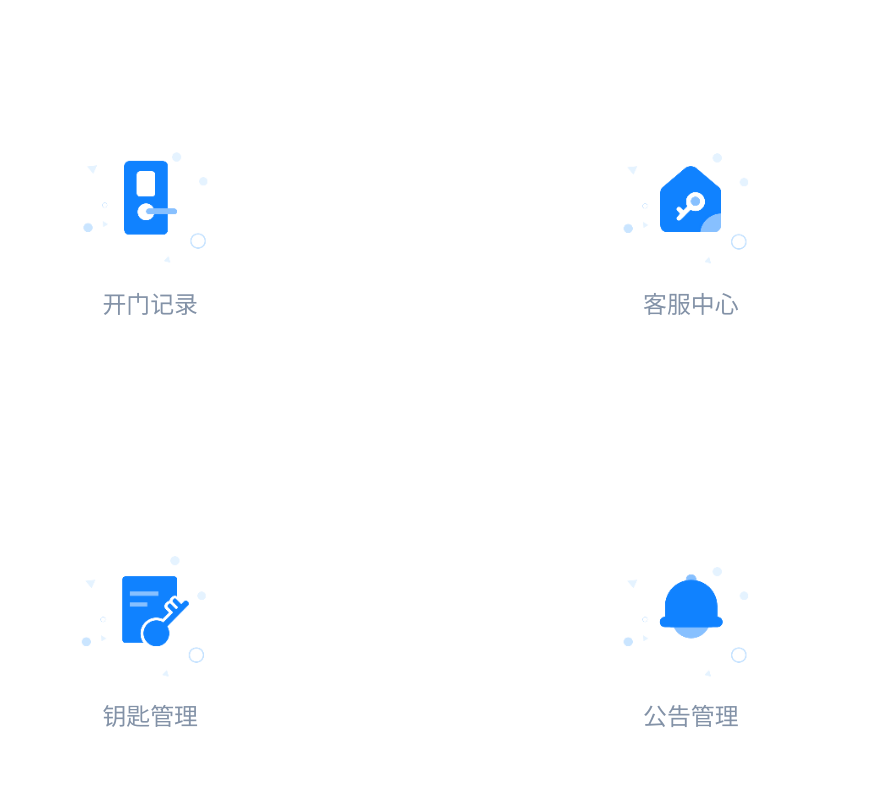
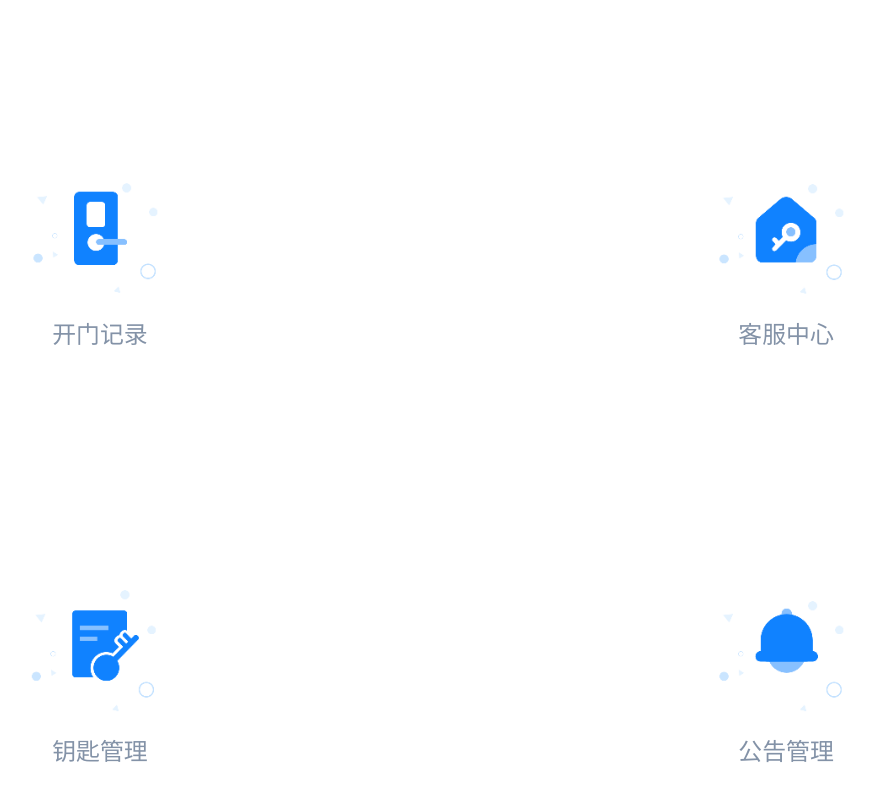
Before and after one commit to 977106024/menjin-admin, a Vue app: page / in a window 1280 px wide. Shown: the part 496-1296 px from the top of the page, without its empty margins (197-1071 px from the left). Built offline with nearby package versions, Linux system fonts and the light colour scheme.

Commit message:
路由调整

```diff
--- a/src/page/index.vue
+++ b/src/page/index.vue
@@ -17,14 +17,14 @@
                 <img src="@/assets/image/kefu2.png" alt="">
                 <span>客服中心</span>
             </li>
-            <li>
+            <router-link to="/key" tag="li">
                 <img src="@/assets/image/key2.png" alt="">
                 <span>钥匙管理</span>
-            </li>
-            <li>
+            </router-link>
+            <router-link to="/notice" tag="li">
                 <img src="@/assets/image/notice2.png" alt="">
                 <span>公告管理</span>
-            </li>
+            </router-link>
         </ul>
     </div>
 </template>
@@ -38,16 +38,18 @@
 <style scoped>
     #index{
         font-size: .28rem;
-        margin-top: 1.2rem;
+        margin-top: .7rem;
     }
     ul{
-        margin: 6%;
+        width: 100%;
+        padding: .8rem;
         display: flex;
         flex-wrap: wrap;
+        justify-content: space-between;
     }
     ul li{
         width: 40%;
-        margin: 10% 4%;
+        margin: 10% 0;
         display: flex;
         flex-direction: column;
         justify-content: center;
```
Also changed, not shown: src/page/login/login.vue (added, +15 -0 lines).
